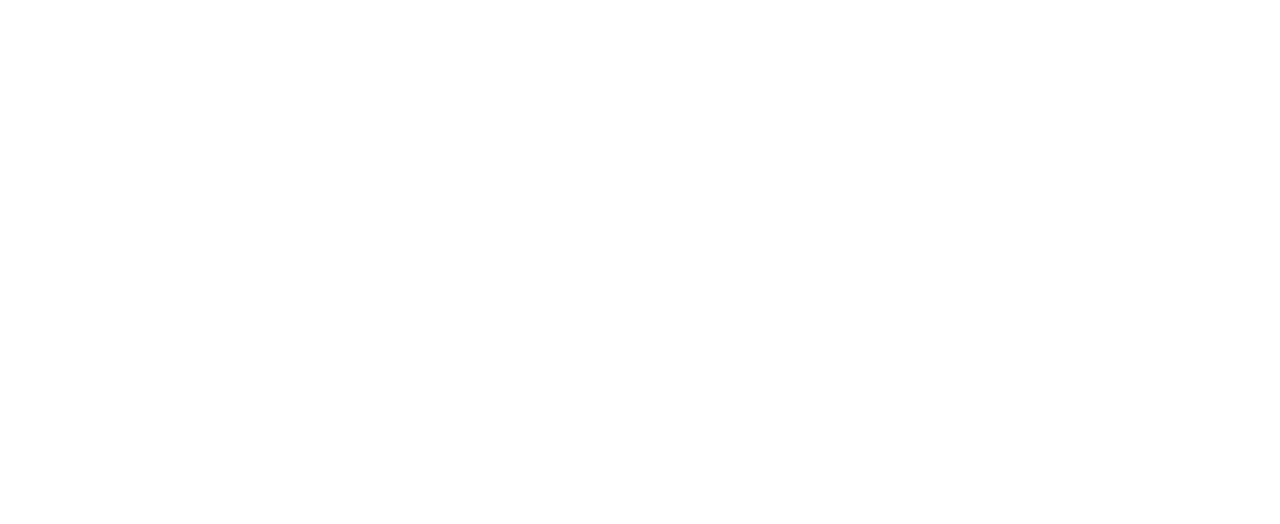
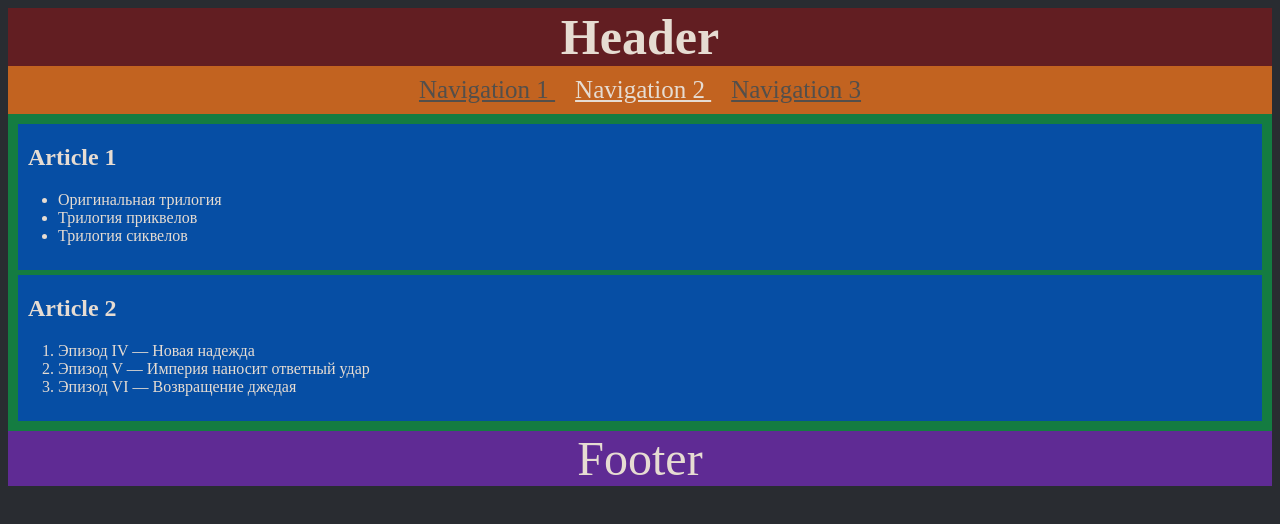
Before and after one commit to js-tasks-ru/htmlcss-20220414_lancov-r, a website: page 02-dz0/01-semantic-mockup/solution.html in a window 1280 px wide. Drawn offline with Linux system fonts and the light colour scheme.

Commit message:
lost html part added

```diff
--- a/02-dz0/01-semantic-mockup/solution.html
+++ b/02-dz0/01-semantic-mockup/solution.html
@@ -1,4 +1,39 @@
 <!DOCTYPE html>
 <html lang="ru">
-    <!-- Ваше решение -->
+  <!-- Ваше решение -->
+  <head>
+    <meta charset="utf-8" />
+    <link rel="stylesheet" href="styles.css">
+  </head>
+  <body>
+    <header>
+      <h1>Header</h1>
+      <nav>
+        <a href="">Navigation 1 </a>
+        <a href="solution.html">Navigation 2 </a>
+        <a href="">Navigation 3 </a>
+      </nav>
+    </header>
+
+    <main>
+      <article>
+        <h2 class="Article1">Article 1</h2>
+        <ul>
+          <li class="Article1">Оригинальная трилогия</li>
+          <li class="Article1">Трилогия приквелов</li>
+          <li>Трилогия сиквелов</li>
+        </ul>
+      </article>
+
+      <article>
+        <h2>Article 2</h2>
+        <ol>
+          <li>Эпизод IV — Новая надежда</li>
+          <li>Эпизод V — Империя наносит ответный удар</li>
+          <li>Эпизод VI — Возвращение джедая</li>
+        </ol>
+      </article>
+    </main>
+    <footer>Footer</footer>
+  </body>
 </html>
```
